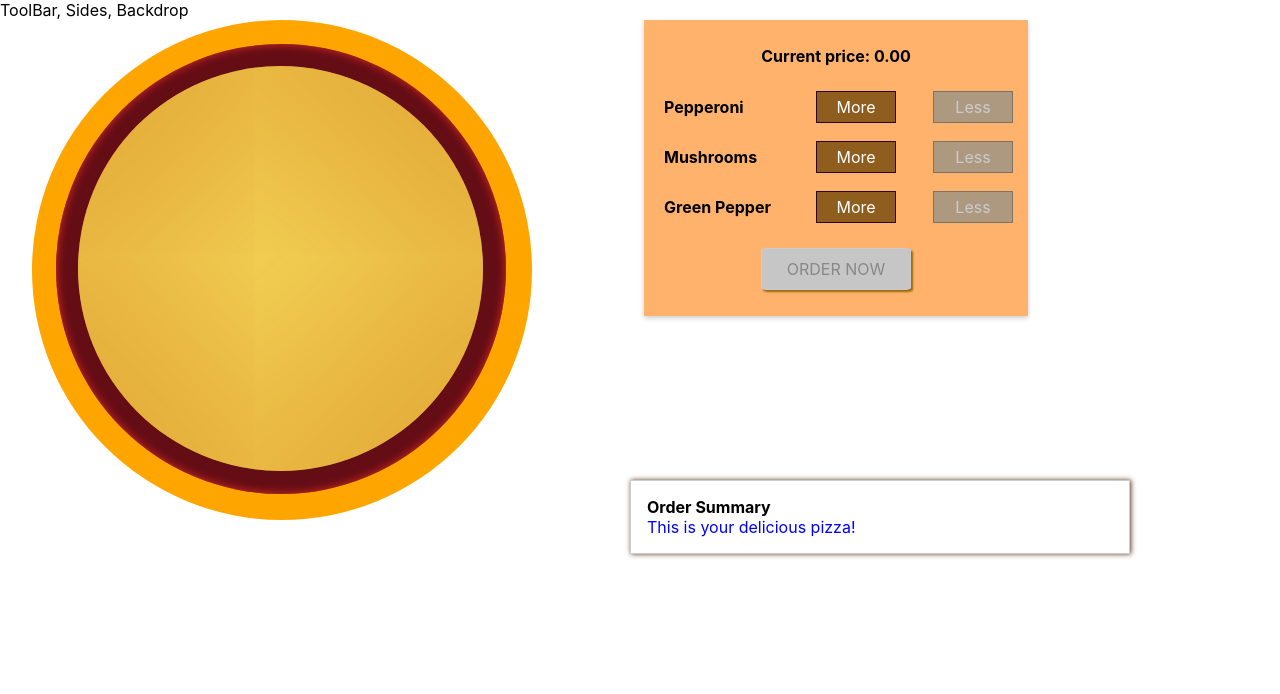
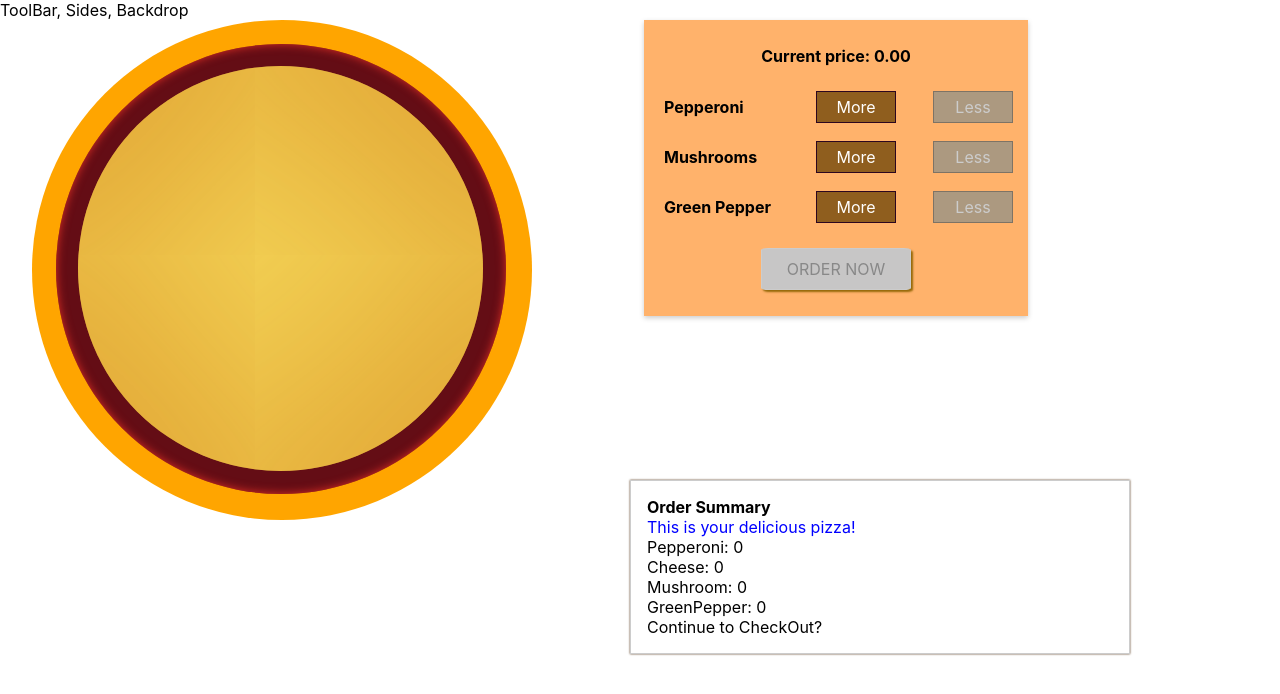
Before and after one commit to HelenDrug/build-o-pizza, a React (Create React App) app in the folder build-o-pizza/: page / in a window 1280 px wide. Shown: the top 694 px of the page. Built offline with nearby package versions, Linux system fonts and the light colour scheme.

Commit message:
finished OrderSummary

```diff
--- a/build-o-pizza/src/components/Pizza/BuildControls/BuildControls.js
+++ b/build-o-pizza/src/components/Pizza/BuildControls/BuildControls.js
@@ -16,8 +16,6 @@ export const BuildControls = ({
   price,
   canBeBought,
 }) => {
-  console.log(price);
-  console.log(canBeBought);
   return (
     <StyledBuildControls>
       <StyledPrice>Current price: {price.toFixed(2)}</StyledPrice>
--- /dev/null
+++ b/build-o-pizza/src/components/Pizza/OrderSummary/CheckOut.js
@@ -0,0 +1,3 @@
+import styled from "styled-components"
+
+export const CheckOut = styled.p``
--- a/build-o-pizza/src/components/Pizza/OrderSummary/OrderContent.js
+++ b/build-o-pizza/src/components/Pizza/OrderSummary/OrderContent.js
@@ -1,15 +1,19 @@
 import styled from "styled-components";
 
-const List = styled.ul``;
+const List = styled.ul`
+  text-transform: capitalize;
+  list-style-type: none;
+`;
 
 export const OrderContent = ({ ingredients }) => {
-  console.log(ingredients);
   return (
     <List>
       {Object.keys(ingredients).map((item) => {
-        <li>
-          Item : {item}: {ingredients[item]};
-        </li>;
+        return (
+          <li>
+            {item}: {ingredients[item]}
+          </li>
+        );
       })}
     </List>
   );
--- a/build-o-pizza/src/components/Pizza/OrderSummary/OrderSummary.js
+++ b/build-o-pizza/src/components/Pizza/OrderSummary/OrderSummary.js
@@ -1,13 +1,15 @@
 import { OrderHeader } from "./OrderHeader";
 import { OrderType } from "./OrderType";
 import { OrderContent } from "./OrderContent";
+import { CheckOut } from "./CheckOut";
 
 export const OrderSummary = ({ ingredients }) => {
   return (
     <>
       <OrderHeader>Order Summary</OrderHeader>
       <OrderType>This is your delicious pizza!</OrderType>
-      <OrderContent ingredients={ingredients}>1</OrderContent>
+      <OrderContent ingredients={ingredients}></OrderContent>
+      <CheckOut>Continue to CheckOut?</CheckOut>
     </>
   );
 };
--- a/build-o-pizza/src/components/UI/Modal/StyledModal.js
+++ b/build-o-pizza/src/components/UI/Modal/StyledModal.js
@@ -6,7 +6,7 @@ export const StyledModal = styled.div`
   background-color: white;
   width: 50%;
   border: 1px solid #ccc;
-  box-shadow: 1px 0px 5px #58391c;
+  box-shadow: 0px 0px 2px #58391c;
   padding: 16px;
   left: 55%;
   top: 60%;
```
Also changed, not shown: 1 other file (tests, documents, lock files or other folders).
